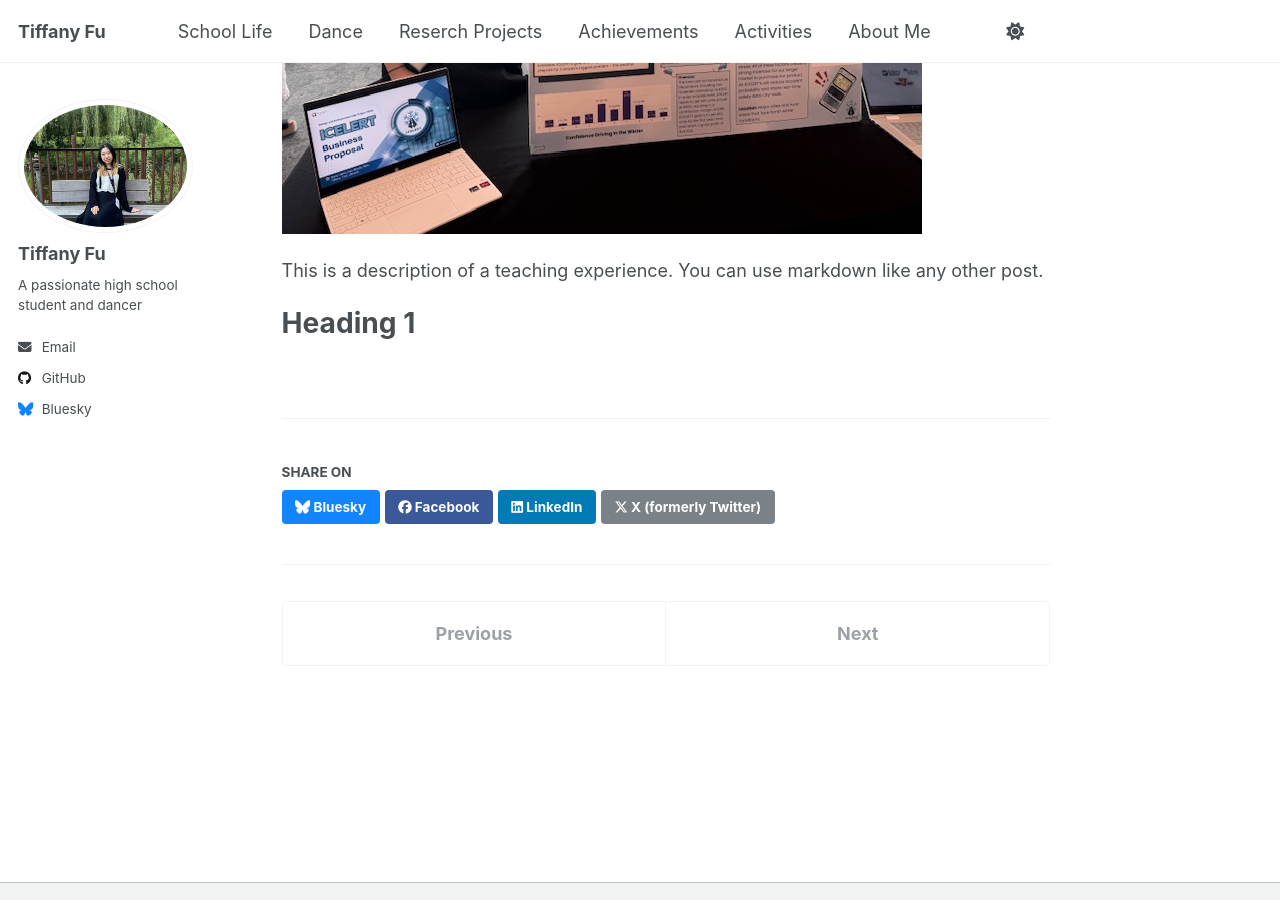
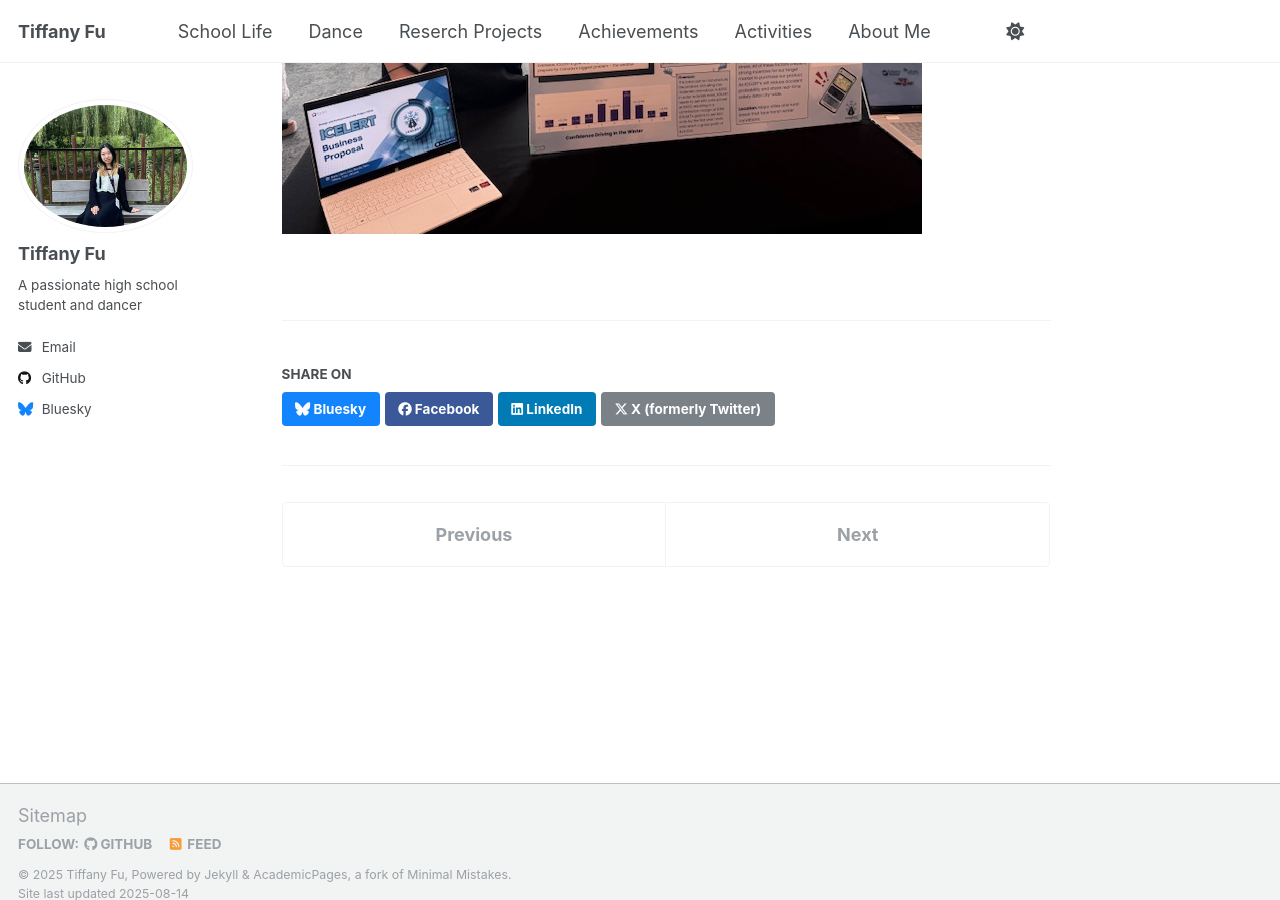
Before and after one commit to TiffanyJTFu/TiffanyFu, a Jekyll site: the page built from _teaching/Innovation-Project.md, in a window 1280 px wide and 900 px high, scrolled down 519 px. Built offline with Jekyll 4.4.1, drawn with Linux system fonts in a browser that asks for light colours; a script that is not in the unit is left out.

Commit message:
Update Innovation-Project.md

```diff
--- a/_teaching/Innovation-Project.md
+++ b/_teaching/Innovation-Project.md
@@ -3,16 +3,9 @@ title: "Innovation Project"
 collection: teaching
 type: ""
 permalink: /teaching/Innovation-Project
-venue: ""
 ---
 **Innovation Project:** ICELERT
   * Participated one research project "ICELERT"
   * Certificate of Completion
 
 ![shad5](https://tiffanyjtfu.github.io/TiffanyFu/images/shad5.jpg)
-
-
-This is a description of a teaching experience. You can use markdown like any other post.
-
-Heading 1
-======
```
